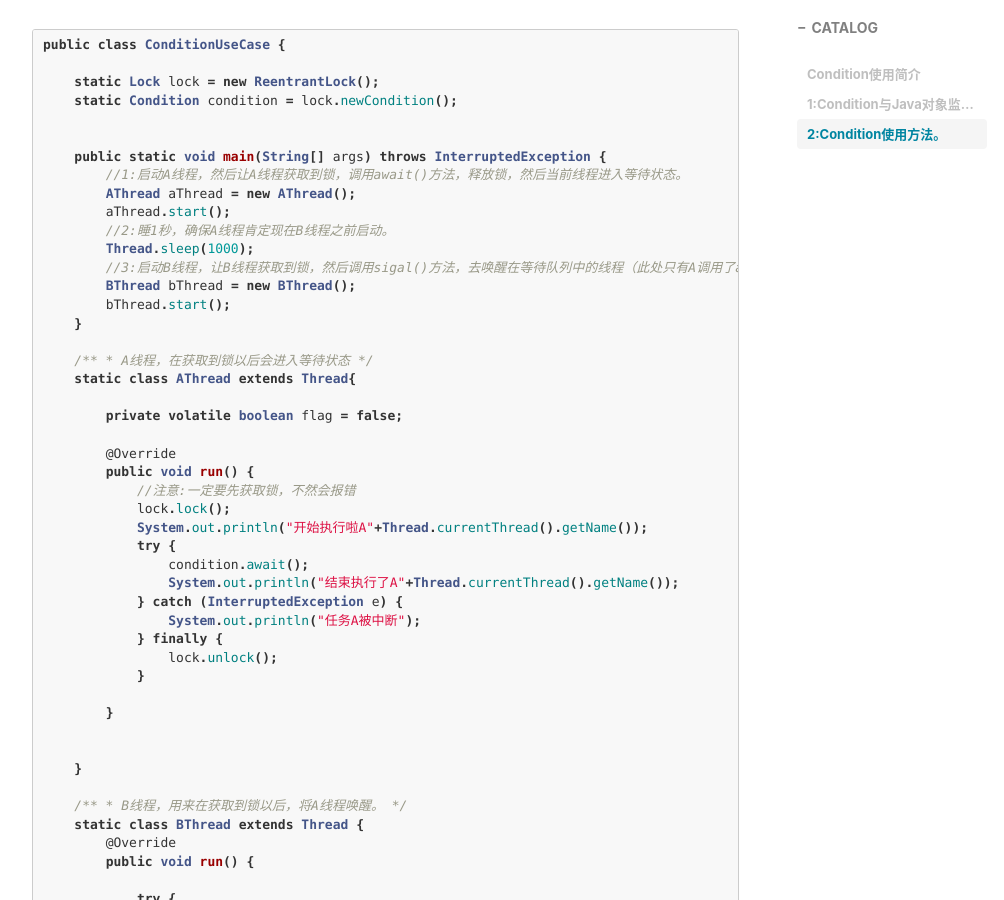
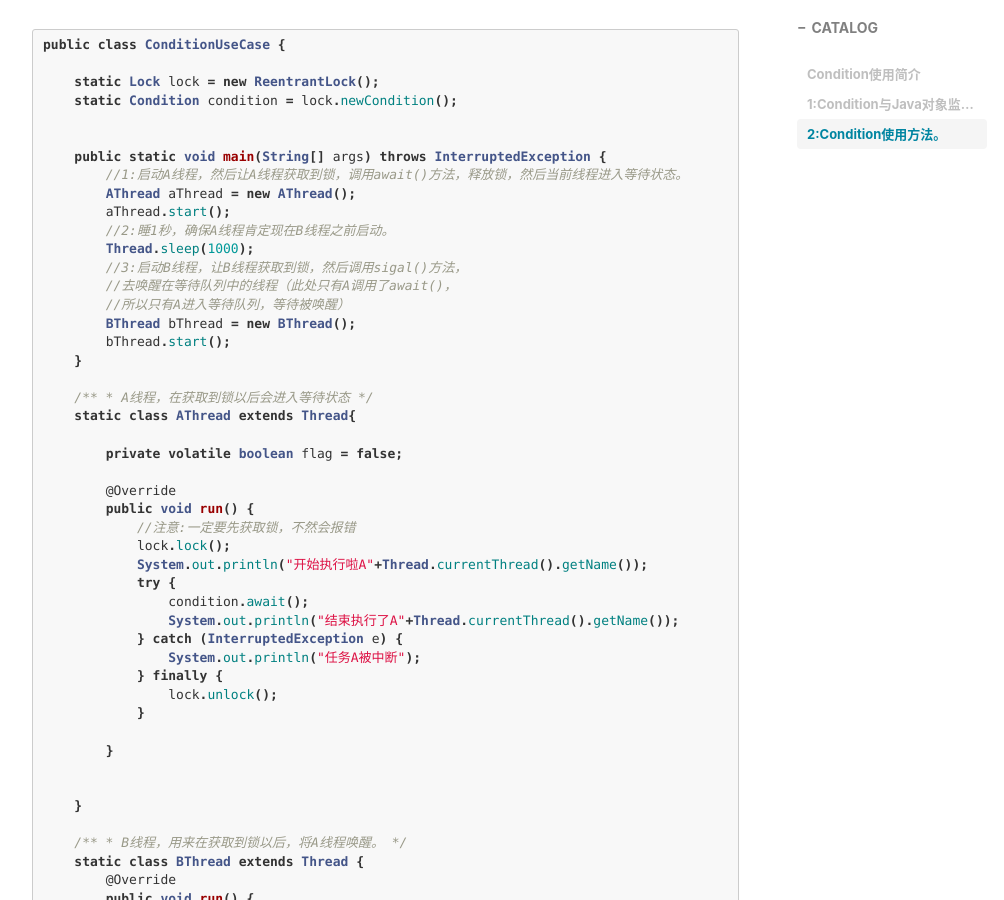
Before and after one commit to jihaixiao8/myblog, a Jekyll site: the page built from _posts/2017-01-23-condition.markdown, in a window 1280 px wide and 900 px high, scrolled down 1758 px. Shown: the whole window, without its empty margins (233-1237 px from the left). Built offline with Jekyll 4.4.1, drawn with Linux system fonts in a browser that asks for light colours; nearby versions of some CDN libraries; comment, search, counter and statistics services are not loaded.

```diff
--- a/_posts/2017-01-23-condition.markdown
+++ b/_posts/2017-01-23-condition.markdown
@@ -52,7 +52,9 @@ public class ConditionUseCase {
         aThread.start();
         //2:睡1秒，确保A线程肯定现在B线程之前启动。
         Thread.sleep(1000);
-        //3:启动B线程，让B线程获取到锁，然后调用sigal()方法，去唤醒在等待队列中的线程（此处只有A调用了await()，所以只有A进入等待队列，等待被唤醒）
+        //3:启动B线程，让B线程获取到锁，然后调用sigal()方法，
+        //去唤醒在等待队列中的线程（此处只有A调用了await()，
+      	//所以只有A进入等待队列，等待被唤醒）
         BThread bThread = new BThread();
         bThread.start();
     }
```
Also changed, not shown: 1 other file.
